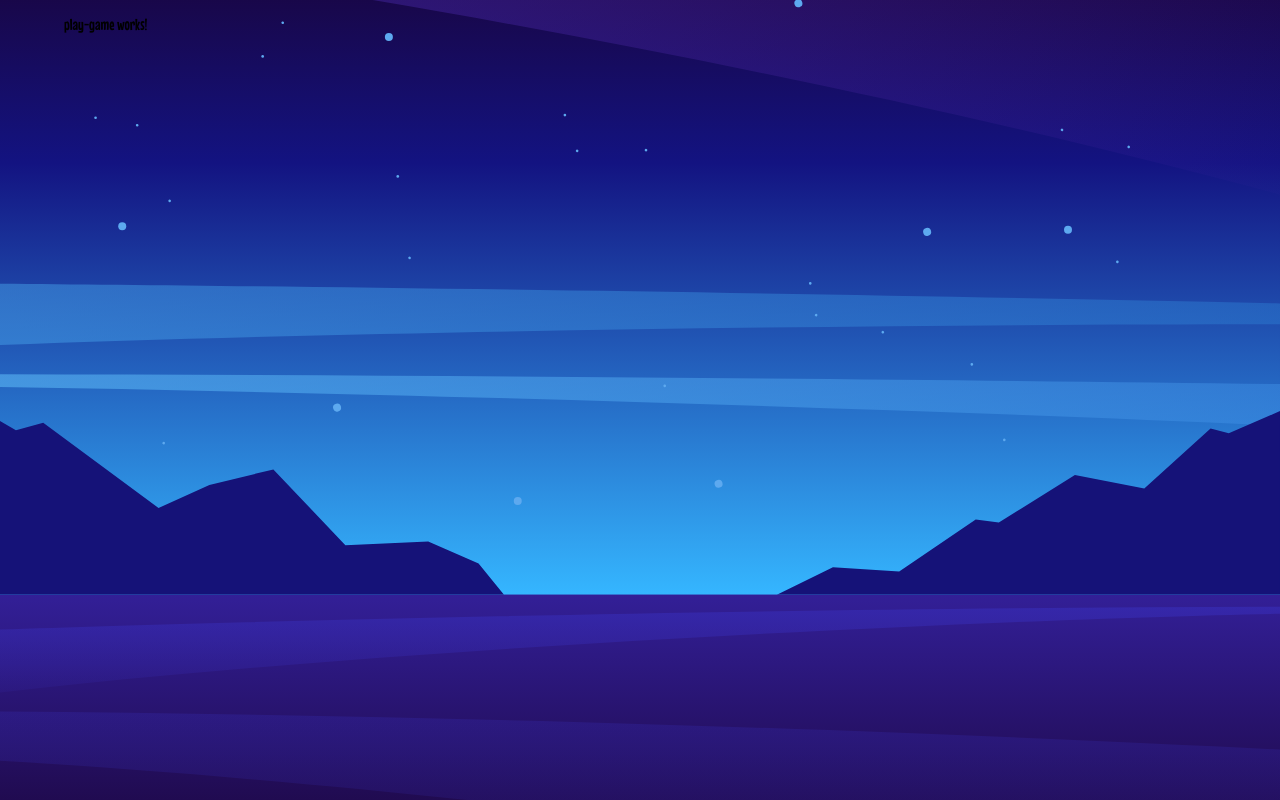
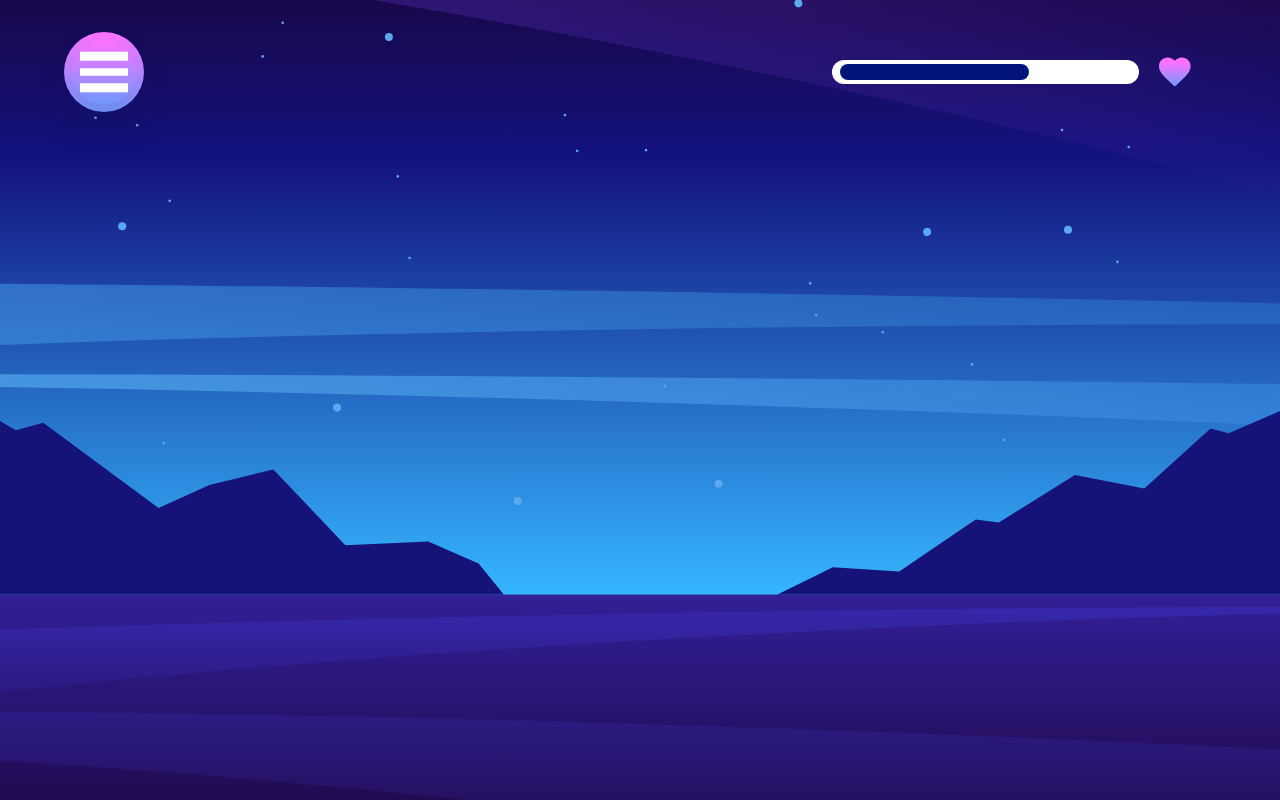
Before and after one commit to DuxEva/hangman-game, an Angular app: page /categories/1 in a window 1280 px wide. Built offline with nearby package versions, Linux system fonts and the light colour scheme.

Commit message:
style a play game navbar

```diff
--- a/src/app/pages/categories/categories.component.html
+++ b/src/app/pages/categories/categories.component.html
@@ -1,5 +1,5 @@
 <div class="w-full h-full mx-auto py-10 max-sm:py-2 text-white">
-  <div class="w-full flex items-center mt-10">
+  <div class="w-full flex items-center mt-5 max-sm:mt-5">
     <button
       class="h-20 w-20 max-sm:h-16 max-sm:w-16 linear-pinky rounded-full"
       (click)="goHome()"
@@ -23,7 +23,7 @@
 
   <!-- ------------------------------categories div---------------------------------- -->
   <div
-    class="grid grid-cols-3 place-content-center gap-10 max-sm:gap-5 max-sm:mt-10 h-[60vh] max-sm:h-[72vh] max-md:grid-cols-2 max-sm:grid-cols-1"
+    class="grid grid-cols-3 place-content-center gap-10 max-sm:gap-5 max-sm:mt-7 h-[65vh] max-sm:h-[72vh] max-md:grid-cols-2 max-sm:grid-cols-1"
   >
     @for (key of keys; track $index) {
 
--- a/src/app/pages/categories/categories.component.ts
+++ b/src/app/pages/categories/categories.component.ts
@@ -25,13 +25,10 @@ export class CategoriesComponent implements OnInit {
   constructor(private gameService: GameService, private router: Router) {}
 
   ngOnInit(): void {
-    console.log(this.gameService.getGames());
     this.categories = this.gameService.getGames();
 
     this.keys = Object.keys(this.categories);
-    console.log(this.keys);
     this.paramKeys = this.keys.map((key) => key.split(' ').join('_'));
-    console.log(this.keys);
   }
 
   goHome() {
--- a/src/app/pages/play-game/play-game.component.html
+++ b/src/app/pages/play-game/play-game.component.html
@@ -1 +1,35 @@
-<p>play-game works!</p>
+<div class="w-full h-full mx-auto py-5 max-sm:py-2 text-white">
+  <div class="w-full flex items-center gap-10 max-sm:gap-5 justify-between">
+    <div
+      class="flex gap-10 items-center max-sm:gap-4"
+      (click)="goTocategories()"
+    >
+      <button
+        class="h-20 w-20 max-sm:h-16 linear-pinky max-sm:w-16 rounded-full flex justify-center items-center"
+      >
+        <div
+          class="linear-pinky rounded-full grid place-content-center p-2 shadow-2xl z-10"
+        >
+          <img
+            class="h-12 w-12 max-sm:h-full max-sm:w-full"
+            src="/assets/images/icon-menu.svg"
+            alt=""
+          />
+        </div>
+      </button>
+      <h1
+        *ngIf="gameToPlay"
+        class="font-bold text-white text-5xl max-sm:text-3xl tracking-wide"
+      >
+        {{ gameToPlay.name }}
+      </h1>
+    </div>
+
+    <div class="flex gap-5 max-sm:gap-3 w-[30vw] max-sm:w-[35vw] items-center">
+      <div class="h-6 bg-white w-[80%] rounded-full flex items-center p-2">
+        <div class="w-[65%] h-4 bg-blue-1 rounded-full"></div>
+      </div>
+      <img class="w-8 h-8" src="/assets/images/icon-heart.svg" alt="" />
+    </div>
+  </div>
+</div>
--- a/src/app/pages/play-game/play-game.component.ts
+++ b/src/app/pages/play-game/play-game.component.ts
@@ -1,10 +1,41 @@
+import { GameService } from '@/app/services/game.service';
+import { Category } from '@/model/types.model';
 import { Component } from '@angular/core';
+import { ActivatedRoute, Router } from '@angular/router';
 
 @Component({
   selector: 'app-play-game',
   templateUrl: './play-game.component.html',
-  styleUrl: './play-game.component.css'
+  styleUrl: './play-game.component.css',
 })
 export class PlayGameComponent {
+  category: string = '';
+  gameToPlay: Category = {
+    name: '',
+    items: [],
+  };
+  constructor(
+    private router: ActivatedRoute,
+    private gameServoce: GameService,
+    private route: Router
+  ) {}
 
+  ngOnInit(): void {
+    this.router.paramMap.subscribe((params) => {
+      this.category = params.get('game') || '';
+      if (this.category !== '') {
+        this.category = this.category.split('_').join(' ');
+        this.getGameToPlay();
+      }
+    });
+  }
+
+  getGameToPlay() {
+    this.gameToPlay = this.gameServoce.getSelectedCategory(this.category);
+    console.log('Game to Play:', this.gameToPlay);
+  }
+
+  goTocategories() {
+    this.route.navigate(['/categories']);
+  }
 }
--- a/src/app/services/game.service.ts
+++ b/src/app/services/game.service.ts
@@ -1,11 +1,16 @@
 import { Injectable } from '@angular/core';
 import DATA from '@/data.json';
+import { Category } from '@/model/types.model';
 
 @Injectable({
   providedIn: 'root',
 })
 export class GameService {
   data = DATA.categories;
+  game: Category = {
+    name: '',
+    items: [],
+  };
 
   constructor() {}
 
@@ -13,7 +18,15 @@ export class GameService {
     return this.data;
   }
 
-  getSelectedCategory(category: string) {
-    return
+  getSelectedCategory(category: any) {
+    Object.entries(this.data).find(([key, value]) => {
+      if (key === category) {
+        this.game = {
+          name: key,
+          items: value,
+        };
+      }
+    });
+    return this.game;
   }
 }
```
